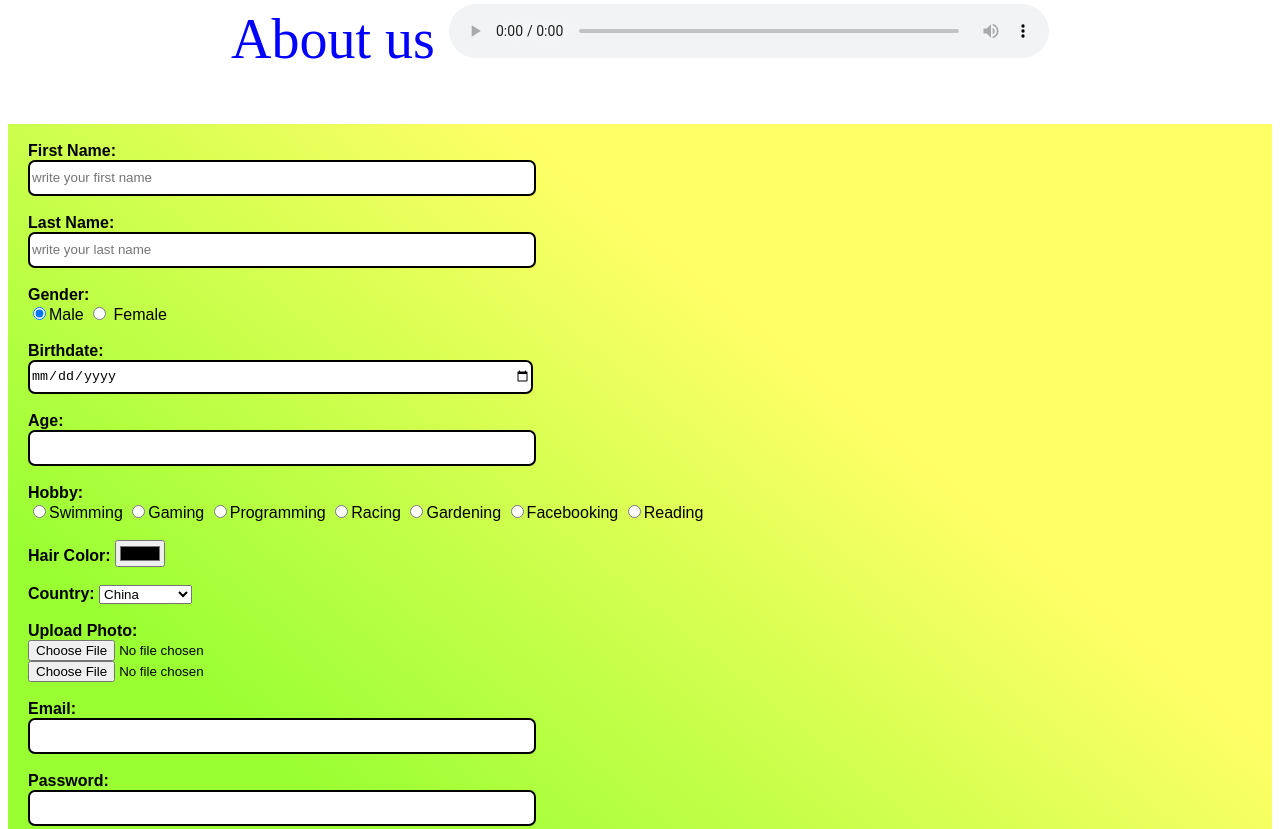
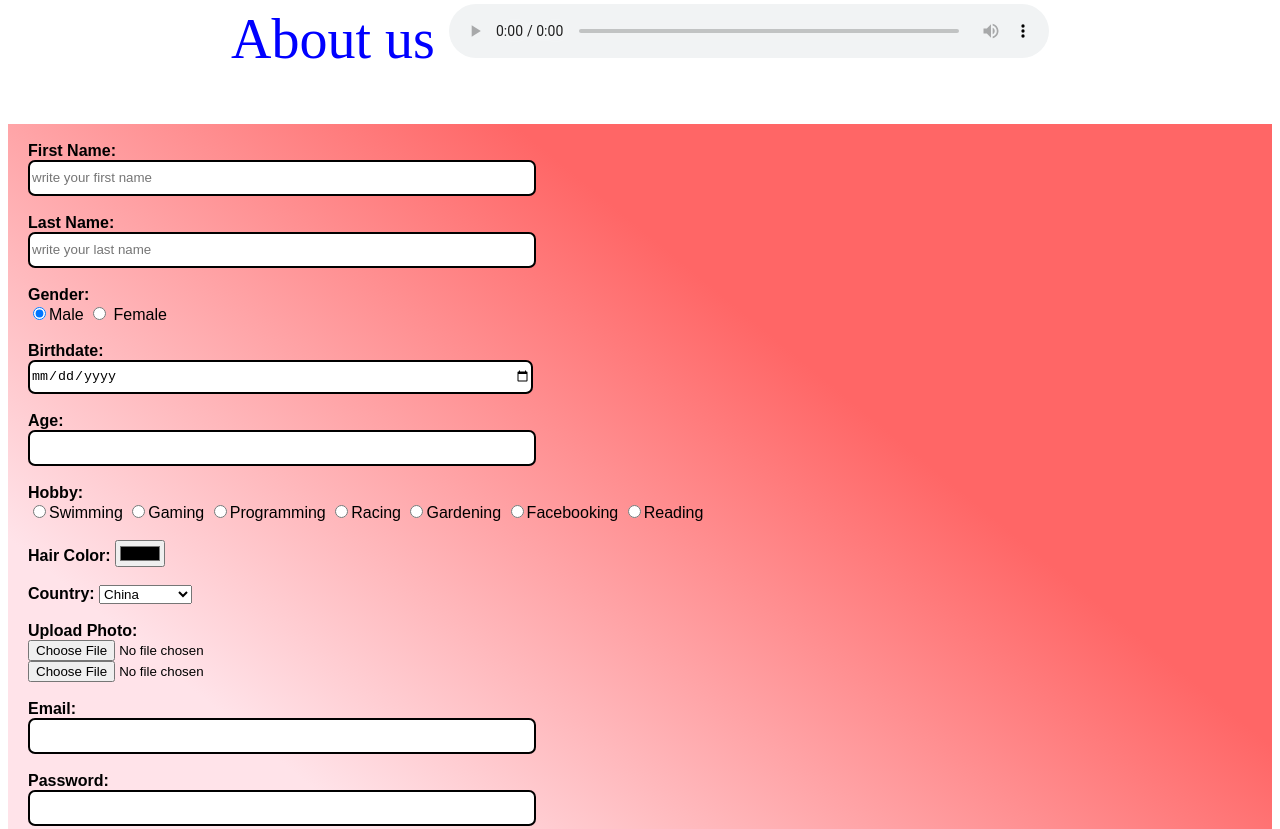
Before and after one commit to jhasanbauetcse/jhasan.github.io, a plain HTML site: page index.html in a window 1280 px wide. Shown: the part 1020-1849 px from the top of the page. Drawn offline with Linux system fonts and the light colour scheme.

Commit message:
Add files via upload

```diff
--- a/style.css
+++ b/style.css
@@ -13,7 +13,7 @@
 .div1{
 	height:980px;
 	width:1505px;
-	background: linear-gradient(to top right, #cc00ff 30%, #6600ff 70%);
+	background: linear-gradient(to top right, #003cff9c 30%, #6600ff 70%);
 	background-attachment:fixed;
 	color:white;
 	margin-bottom:35px;
@@ -75,10 +75,10 @@ audio{
 }
 
 .div5{
-	background:linear-gradient(to bottom left, #ffff66 30%, #99ff33 70%);
+	background:linear-gradient(to bottom left, #ff6666 30%, #ff335f23 70%);
 	color:black;
 	font-family:Arial;
-	margin: 20px 0px 70px 0px;
+	margin: 20px 0px 534px 0px;
 }
 
 form{
```
